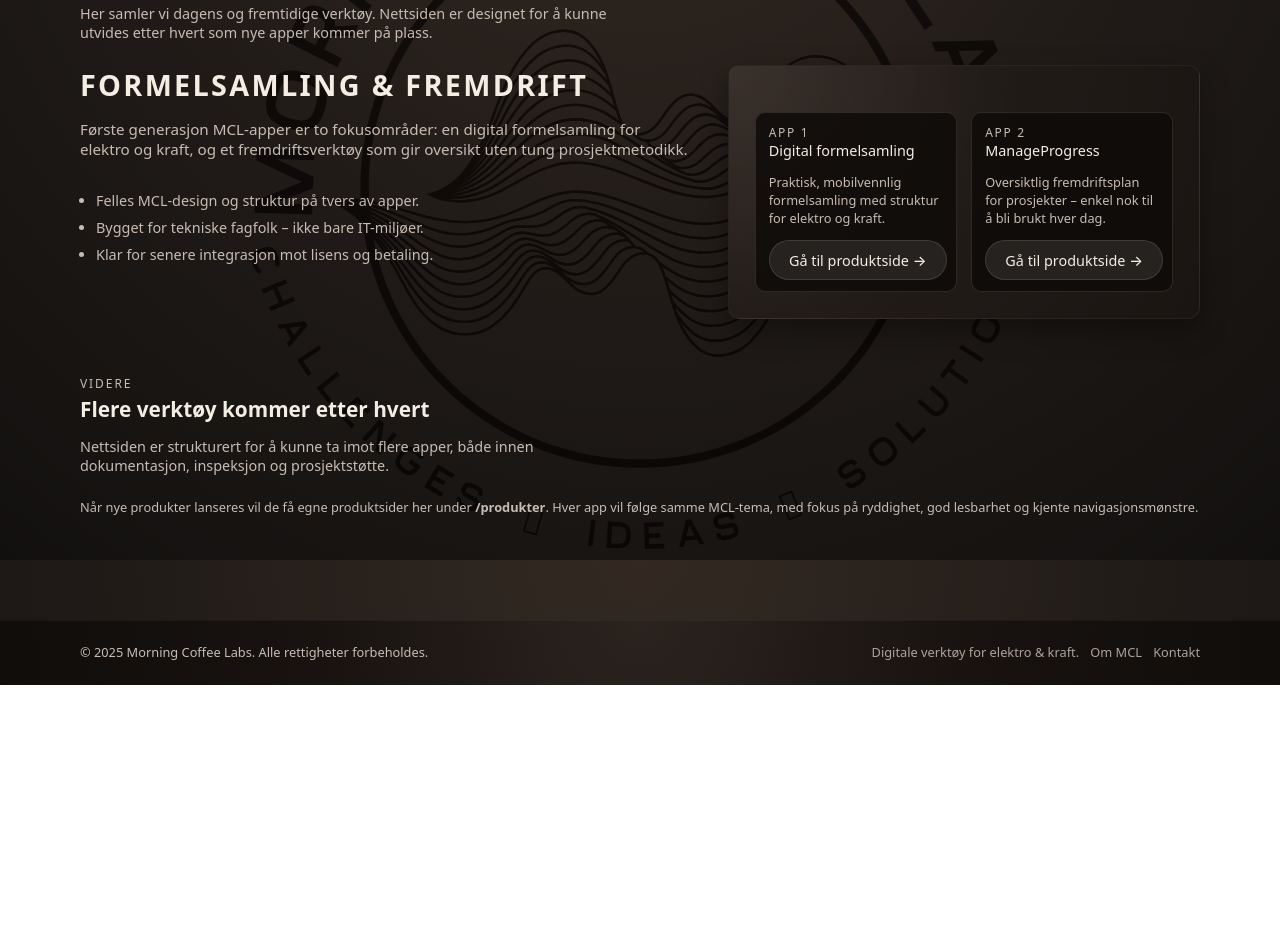
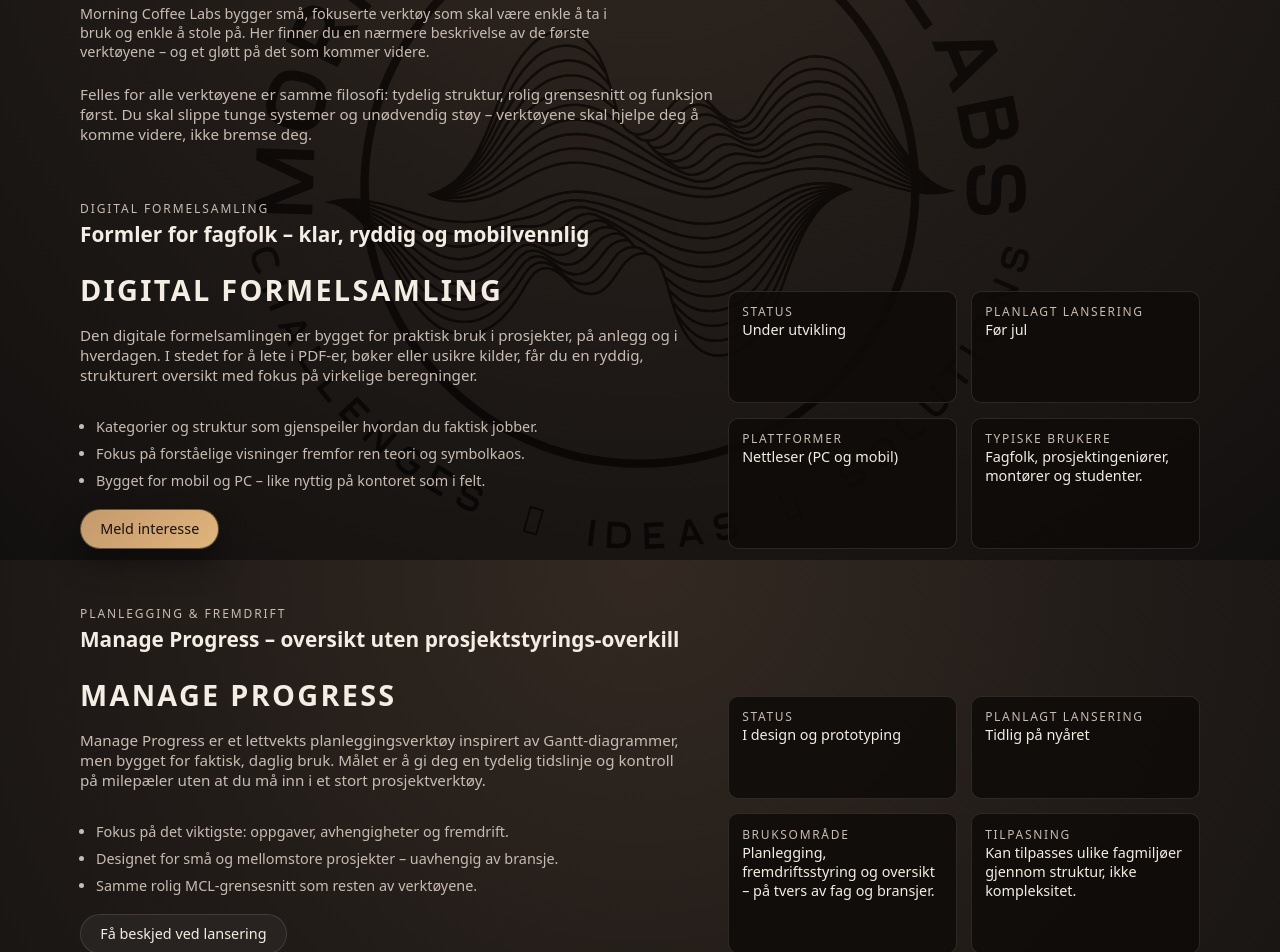
Before and after one commit to Tony-MCL/website_V2, a Next.js app: page /produkter in a window 1280 px wide. Shown: the part 240-1192 px from the top of the page. Before the commit the page ends 925 px from the top, so only its background shows below. Built offline with nearby package versions, Linux system fonts and the light colour scheme.

Commit message:
Update page.tsx

```diff
--- a/app/produkter/page.tsx
+++ b/app/produkter/page.tsx
@@ -1,72 +1,163 @@
+import { Section } from "../../components/Section";
 import { Button } from "../../components/Button";
-import { Section } from "../../components/Section";
 
 export default function ProdukterPage() {
   return (
     <>
       <Section
         eyebrow="PRODUKTER"
-        title="App-familien til Morning Coffee Labs"
-        description="Her samler vi dagens og fremtidige verktøy. Nettsiden er designet for å kunne utvides etter hvert som nye apper kommer på plass."
+        title="Verktøyene i Morning Coffee Labs"
+        description="Morning Coffee Labs bygger små, fokuserte verktøy som skal være enkle å ta i bruk og enkle å stole på. Her finner du en nærmere beskrivelse av de første verktøyene – og et gløtt på det som kommer videre."
+      >
+        <p className="page-intro">
+          Felles for alle verktøyene er samme filosofi: tydelig struktur, rolig
+          grensesnitt og funksjon først. Du skal slippe tunge systemer og
+          unødvendig støy – verktøyene skal hjelpe deg å komme videre, ikke
+          bremse deg.
+        </p>
+      </Section>
+
+      {/* Digital formelsamling */}
+      <Section
+        eyebrow="DIGITAL FORMELSAMLING"
+        title="Formler for fagfolk – klar, ryddig og mobilvennlig"
       >
         <div className="product-layout">
-          <div>
-            <h1 className="page-heading">Formelsamling &amp; fremdrift</h1>
+          <article>
+            <h3 className="page-heading">Digital formelsamling</h3>
             <p className="page-intro">
-              Første generasjon MCL-apper er to fokusområder:
-              en digital formelsamling for elektro og kraft, og et
-              fremdriftsverktøy som gir oversikt uten tung prosjektmetodikk.
+              Den digitale formelsamlingen er bygget for praktisk bruk i
+              prosjekter, på anlegg og i hverdagen. I stedet for å lete i
+              PDF-er, bøker eller usikre kilder, får du en ryddig, strukturert
+              oversikt med fokus på virkelige beregninger.
             </p>
             <ul className="simple-list">
-              <li>Felles MCL-design og struktur på tvers av apper.</li>
-              <li>Bygget for tekniske fagfolk – ikke bare IT-miljøer.</li>
-              <li>Klar for senere integrasjon mot lisens og betaling.</li>
+              <li>
+                Kategorier og struktur som gjenspeiler hvordan du faktisk jobber.
+              </li>
+              <li>
+                Fokus på forståelige visninger fremfor ren teori og symbolkaos.
+              </li>
+              <li>
+                Bygget for mobil og PC – like nyttig på kontoret som i felt.
+              </li>
             </ul>
+            <div style={{ marginTop: "1.2rem" }}>
+              <Button href="/kontakt" variant="primary">
+                Meld interesse
+              </Button>
             </div>
-          <div className="surface surface--soft">
-            <div className="surface-inner">
+          </article>
+
           <div className="product-meta-grid">
             <div className="product-meta-item">
-                  <div className="product-meta-label">App 1</div>
-                  <div className="product-meta-value">Digital formelsamling</div>
-                  <p className="text-muted">
-                    Praktisk, mobilvennlig formelsamling med struktur for elektro
-                    og kraft.
-                  </p>
-                  <Button
-                    href="/produkter/formelsamling"
-                    variant="secondary"
-                  >
-                    Gå til produktside →
-                  </Button>
+              <div className="product-meta-label">Status</div>
+              <div className="product-meta-value">Under utvikling</div>
             </div>
             <div className="product-meta-item">
-                  <div className="product-meta-label">App 2</div>
-                  <div className="product-meta-value">ManageProgress</div>
-                  <p className="text-muted">
-                    Oversiktlig fremdriftsplan for prosjekter – enkel nok til å
-                    bli brukt hver dag.
-                  </p>
-                  <Button href="/produkter/progress" variant="secondary">
-                    Gå til produktside →
-                  </Button>
+              <div className="product-meta-label">Planlagt lansering</div>
+              <div className="product-meta-value">Før jul</div>
             </div>
+            <div className="product-meta-item">
+              <div className="product-meta-label">Plattformer</div>
+              <div className="product-meta-value">Nettleser (PC og mobil)</div>
+            </div>
+            <div className="product-meta-item">
+              <div className="product-meta-label">Typiske brukere</div>
+              <div className="product-meta-value">
+                Fagfolk, prosjektingeniører, montører og studenter.
               </div>
             </div>
           </div>
         </div>
       </Section>
 
+      {/* Manage Progress */}
       <Section
-        eyebrow="VIDERE"
-        title="Flere verktøy kommer etter hvert"
-        description="Nettsiden er strukturert for å kunne ta imot flere apper, både innen dokumentasjon, inspeksjon og prosjektstøtte."
+        eyebrow="PLANLEGGING & FREMDRIFT"
+        title="Manage Progress – oversikt uten prosjektstyrings-overkill"
       >
-        <p className="text-muted">
-          Når nye produkter lanseres vil de få egne produktsider her under
-          <strong> /produkter</strong>. Hver app vil følge samme MCL-tema, med
-          fokus på ryddighet, god lesbarhet og kjente navigasjonsmønstre.
+        <div className="product-layout">
+          <article>
+            <h3 className="page-heading">Manage Progress</h3>
+            <p className="page-intro">
+              Manage Progress er et lettvekts planleggingsverktøy inspirert av
+              Gantt-diagrammer, men bygget for faktisk, daglig bruk. Målet er å
+              gi deg en tydelig tidslinje og kontroll på milepæler uten at du
+              må inn i et stort prosjektverktøy.
             </p>
+            <ul className="simple-list">
+              <li>
+                Fokus på det viktigste: oppgaver, avhengigheter og fremdrift.
+              </li>
+              <li>
+                Designet for små og mellomstore prosjekter – uavhengig av
+                bransje.
+              </li>
+              <li>
+                Samme rolig MCL-grensesnitt som resten av verktøyene.
+              </li>
+            </ul>
+            <div style={{ marginTop: "1.2rem" }}>
+              <Button href="/kontakt" variant="secondary">
+                Få beskjed ved lansering
+              </Button>
+            </div>
+          </article>
+
+          <div className="product-meta-grid">
+            <div className="product-meta-item">
+              <div className="product-meta-label">Status</div>
+              <div className="product-meta-value">I design og prototyping</div>
+            </div>
+            <div className="product-meta-item">
+              <div className="product-meta-label">Planlagt lansering</div>
+              <div className="product-meta-value">Tidlig på nyåret</div>
+            </div>
+            <div className="product-meta-item">
+              <div className="product-meta-label">Bruksområde</div>
+              <div className="product-meta-value">
+                Planlegging, fremdriftsstyring og oversikt – på tvers av fag og
+                bransjer.
+              </div>
+            </div>
+            <div className="product-meta-item">
+              <div className="product-meta-label">Tilpasning</div>
+              <div className="product-meta-value">
+                Kan tilpasses ulike fagmiljøer gjennom struktur, ikke kompleksitet.
+              </div>
+            </div>
+          </div>
+        </div>
+      </Section>
+
+      {/* Fremtidige verktøy */}
+      <Section
+        eyebrow="VIDERE PLANER"
+        title="Et lite laboratorium for flere verktøy"
+        description="Morning Coffee Labs er ikke én app, men et lite laboratorium for idéer. Noen blir til produkter, andre blir interne verktøy – alle har samme mål: å gjøre arbeidshverdagen mer oversiktlig."
+      >
+        <ul className="simple-list">
+          <li>
+            Verktøy for inspeksjon, logging og struktur rundt tekniske anlegg.
+          </li>
+          <li>
+            Små, fokuserte løsninger som binder sammen informasjon og praksis.
+          </li>
+          <li>
+            Felles visuell og funksjonell standard på tvers av alle verktøy.
+          </li>
+        </ul>
+        <div style={{ marginTop: "1.2rem" }}>
+          <p className="text-muted" style={{ marginBottom: "0.6rem" }}>
+            Har du et konkret behov eller en idé til et verktøy du savner? Ta
+            gjerne kontakt – mange gode løsninger starter med én enkel
+            utfordring.
+          </p>
+          <Button href="/kontakt" variant="primary">
+            Ta kontakt
+          </Button>
+        </div>
       </Section>
     </>
   );
```
Lines whose indentation alone changed are shown as unchanged.
